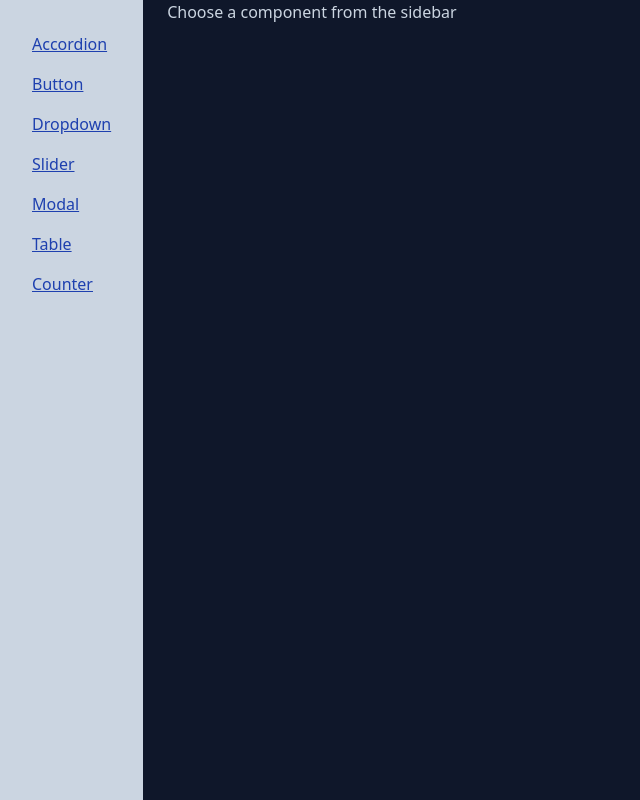
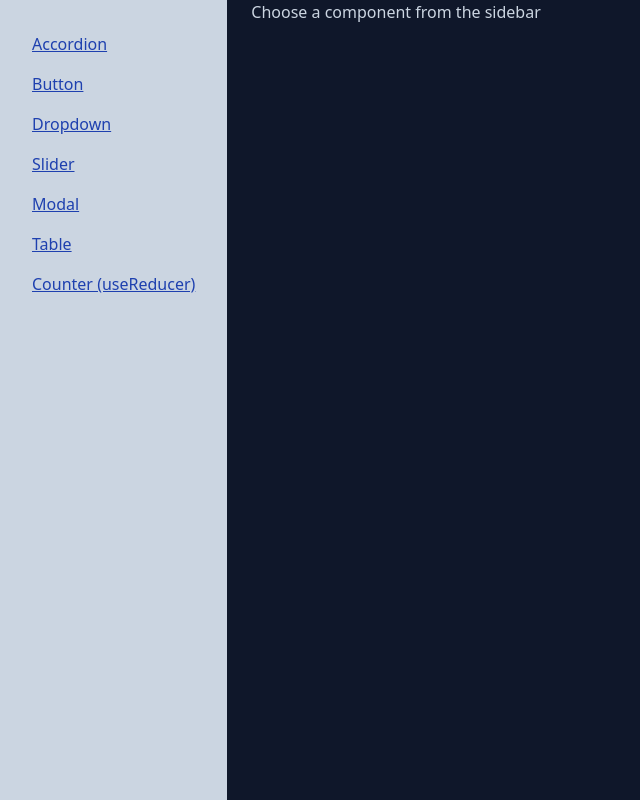
Before and after one commit to SmackSmash/grider-comps, a React (Vite) app: page / in a window 1280 px wide. Shown: the whole page, without its empty margins (0-640 px from the left). Built offline with nearby package versions, Linux system fonts and the light colour scheme.

Commit message:
A little semantic labelling

```diff
--- a/src/components/SideBar/SideBar.jsx
+++ b/src/components/SideBar/SideBar.jsx
@@ -9,7 +9,7 @@ const links = [
   createLink('Slider', '/slider'),
   createLink('Modal', '/modal'),
   createLink('Table', '/table'),
-  createLink('Counter', '/counter')
+  createLink('Counter (useReducer)', '/counter')
 ];
 
 const SideBar = () => {
```
